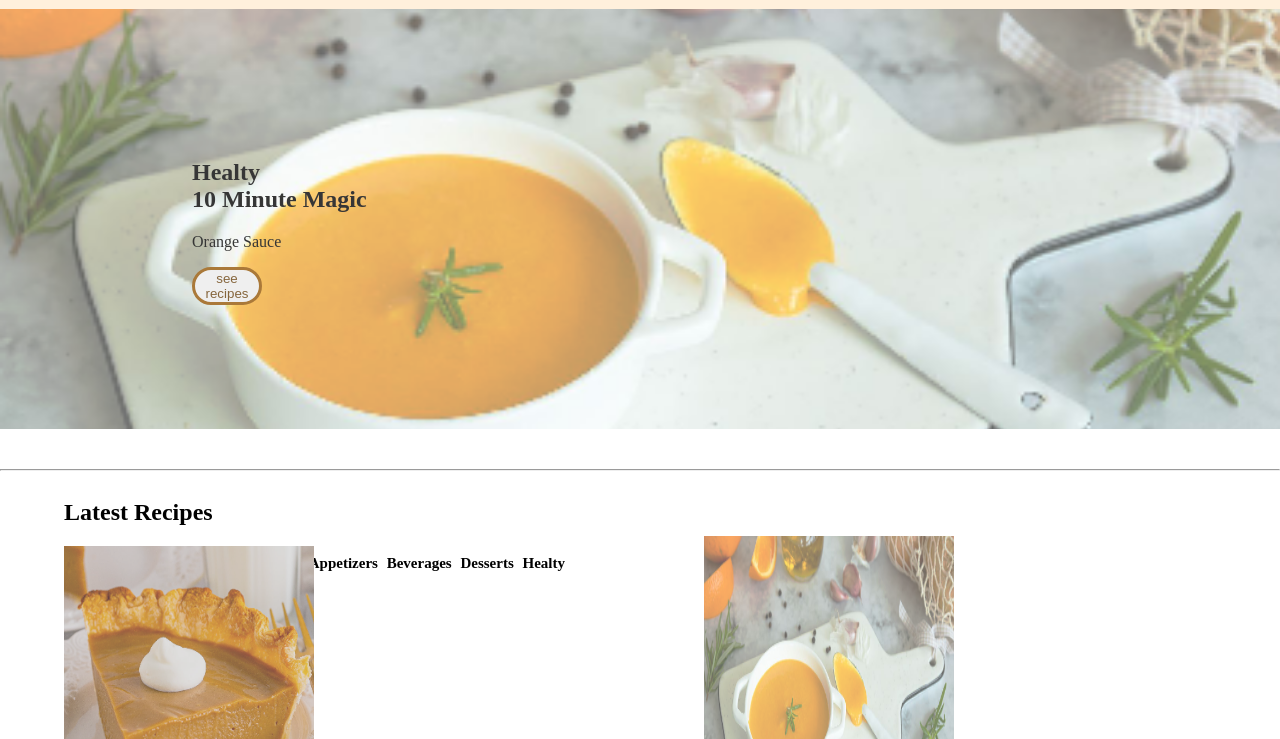
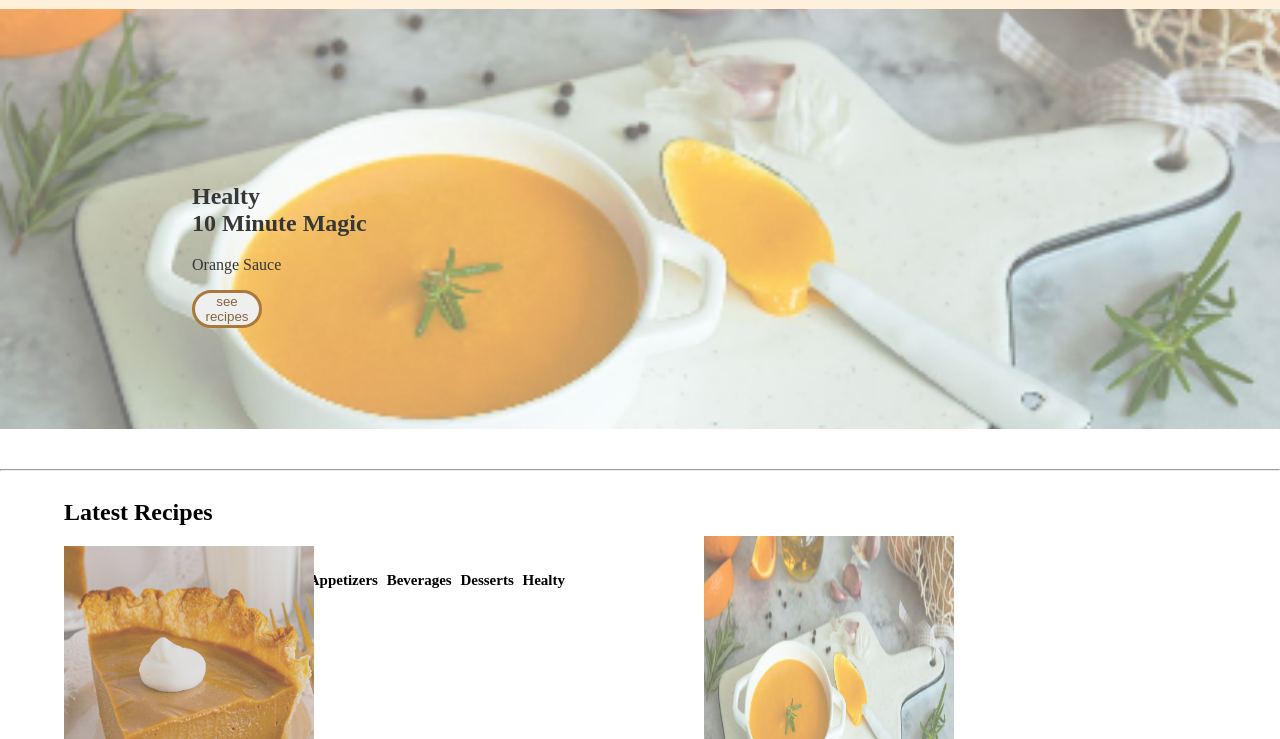
Before and after one commit to RafelMonzoOliver/recepte_LMG, a plain HTML site: page index.html in a window 1280 px wide. Shown: the part 61-800 px from the top of the page. Drawn offline with Linux system fonts and the light colour scheme.

Commit message:
he arreglat uns problemes de posicio

```diff
--- a/css/estils.css
+++ b/css/estils.css
@@ -25,18 +25,19 @@ header{
     background-position: center;
     background-size: cover;
     height: 420px;
+    max-height: 420px;
     width: 100%;
 }
 .posicio{
-    position: absolute;
-    top: 25%;
-    left: 15%;
+    position:absolute;
+    margin-top: 12%;
+    margin-left: 15%;
     color: #363636;
 }
 .posiciodown{
     position: absolute;
-    top: 77%;
-    left: 15%;
+    margin-top: 44%;
+    margin-left: 15%;
     font-size: 15px;
 }
 .redo{
```
Also changed, not shown: index.html (+1 -1 lines).
